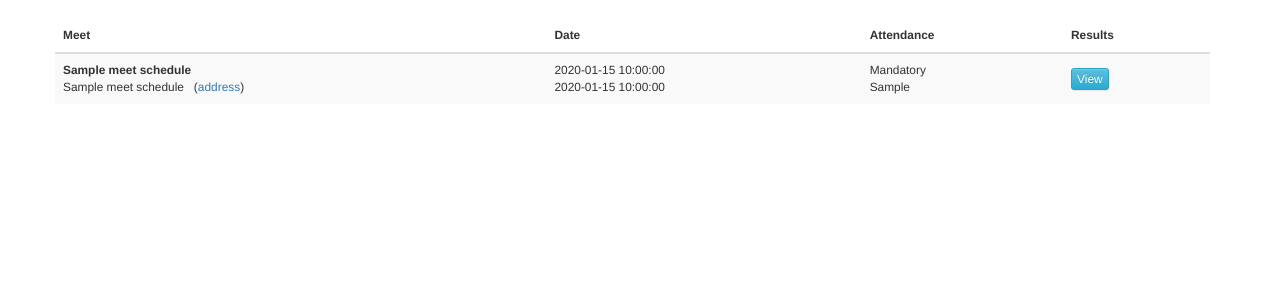
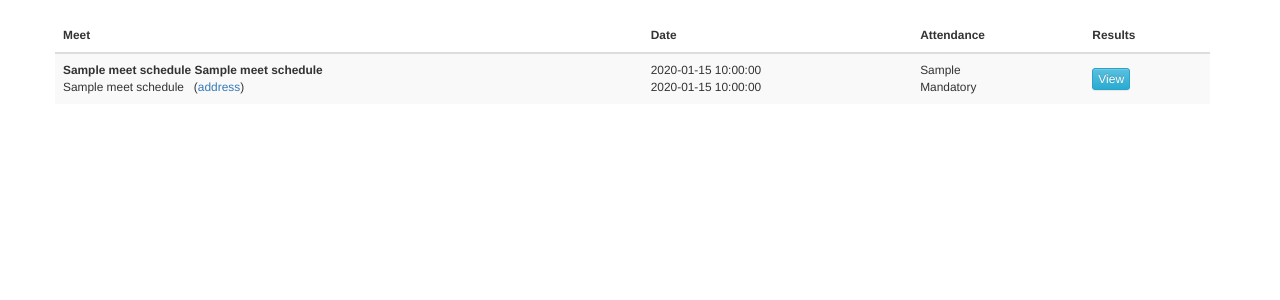
Before and after one commit to penpendisarapen/nueva_running, a PHP site: template views/Track/schedule.twig in a window 1280 px wide. Shown: the part 51-351 px from the top of the page. Run offline with PHP 8.4, Linux system fonts and the light colour scheme; the template is opened without the code that fills it: most values are stand-ins (such as "Sample title", 1, 10 or a date in 2020); some libraries are stand-ins or nearby versions.

Commit message:
display tweaks

```diff
--- a/views/Track/meetResults.twig
+++ b/views/Track/meetResults.twig
@@ -111,10 +111,11 @@
       {% endfor %}
 
       </tbody>
+      </table>
     {% endfor %}
   {% endif %}
 
-  <div style="padding: 5px 0;"><img src="/assets/images/icons/gold_medal.png" width="25" height="25"> - Medaled</div>
+  <div style="padding: 5px 0;"><img src="/assets/images/icons/gold_medal.png" width="25" height="25"> - Won medal</div>
   <div style="padding: 5px 0;"><img src="/assets/images/icons/red_star.png" width="25" height="25"> - Set school record</div>
   <div style="padding: 5px 0;"><img src="/assets/images/icons/blue_star.png" width="25" height="25"> - Set personal record</div>
 {% endblock %}
--- a/views/Track/schedule.twig
+++ b/views/Track/schedule.twig
@@ -19,7 +19,9 @@
       <tr>
         <td>
           <div>
-            <strong>{{ meet.meetName }}</strong>
+            <strong>
+              {{ meet.meetName }} {{ meet.meetSubName }}
+            </strong>
           </div>
           <div>
             {{ meet.locName }}&nbsp;&nbsp;
@@ -39,8 +41,8 @@
           {{ meet.meetTime }}
         </td>
         <td>
-          {% if meet.isOptional == 1 %}Optional{% else %}Mandatory{% endif %}<br>
-          {{ meet.teamRequired }}
+          {{ meet.teamRequired }}<br>
+          {% if meet.isOptional == 1 %}Optional{% else %}Mandatory{% endif %}
         </td>
         <td style="vertical-align:middle;">
           <a href="/track/meet/results/{{ meet.trackMeetId }}">
```
Also changed, not shown: assets/images/icons/trophy.png (added).
